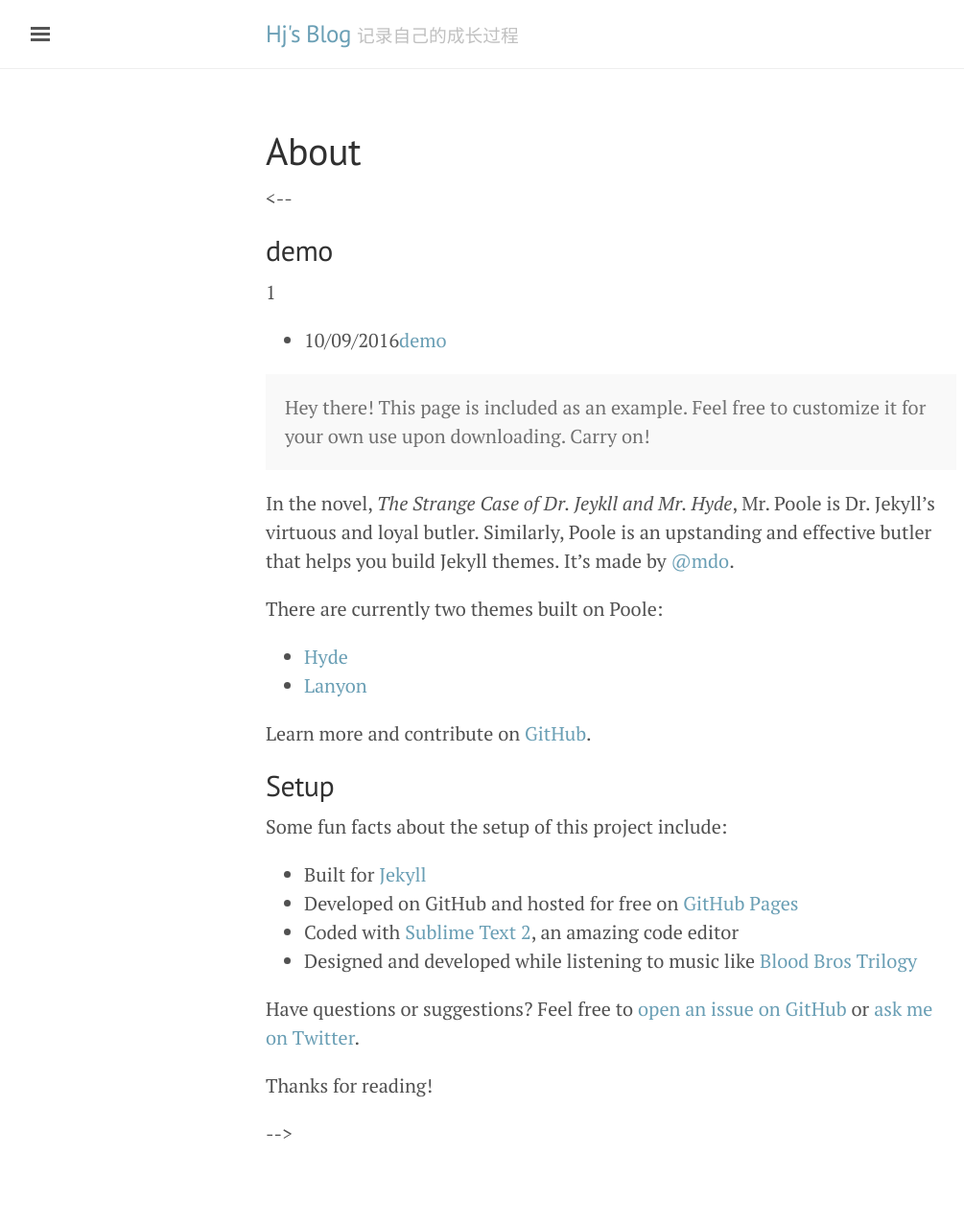
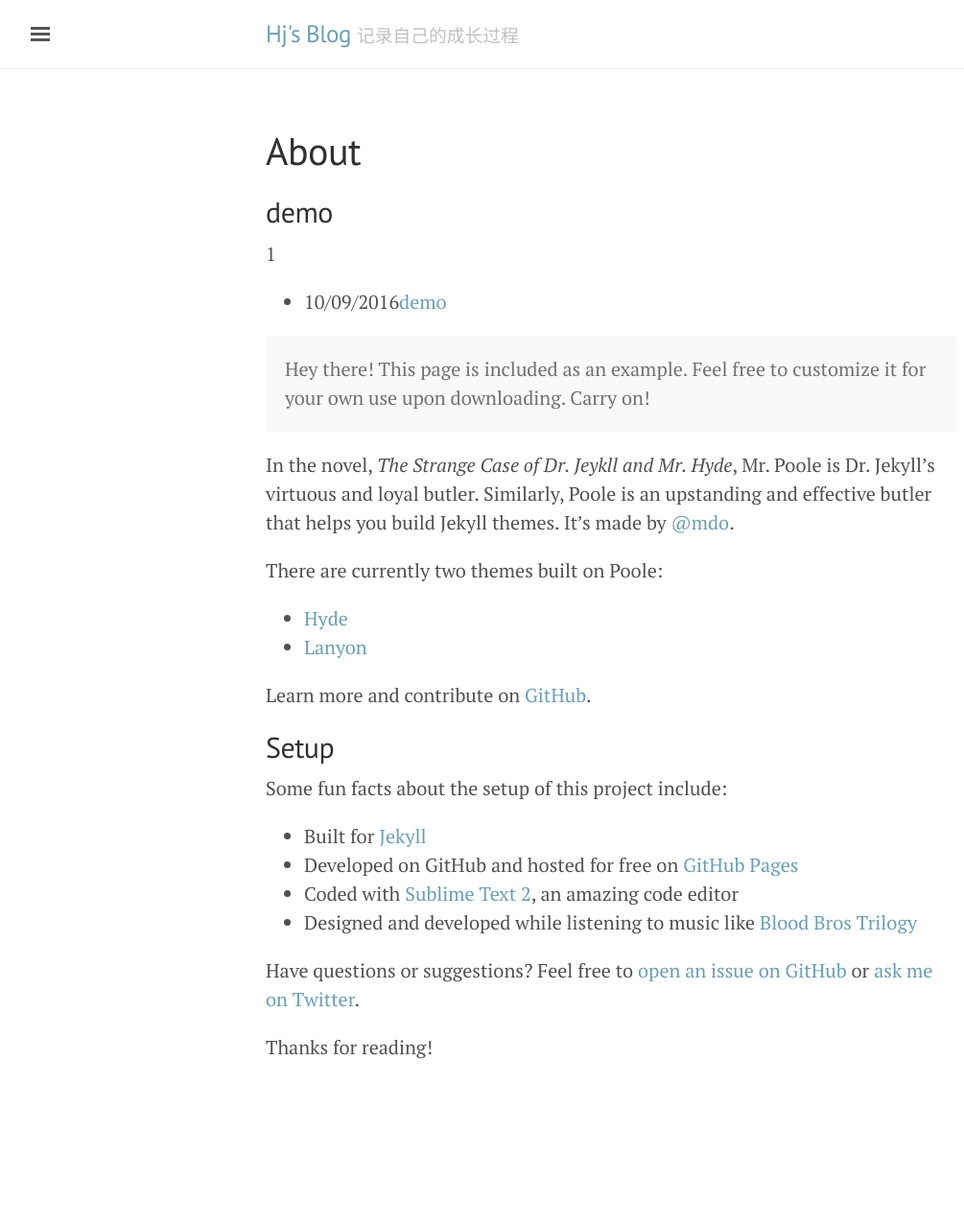
Before and after one commit to hxjiejie/jekyll_demo, a Jekyll site: the page built from about.md, in a window 1280 px wide. Shown: the whole page at 96% size, without its empty margins (3-1008 px from the left). Built offline with Jekyll 4.4.1, drawn with Linux system fonts in a browser that asks for light colours; after the commit the page ends 1187 px from its top, so only the background shows below that.

Commit message:
Update page.html

```diff
--- a/_layouts/page.html
+++ b/_layouts/page.html
@@ -5,5 +5,5 @@ title: demo
 
 <div class="page">
   <h1 class="page-title">{{ page.title }}</h1>
-  <-- {{ content }} -->
+  {{ content }}
 </div>
```
